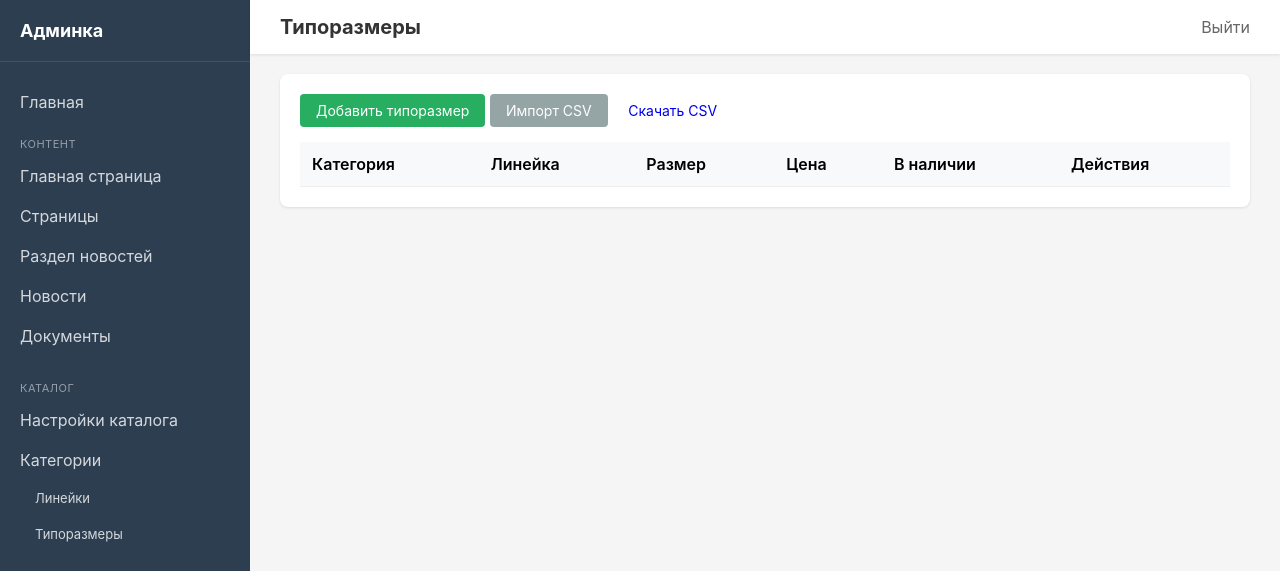
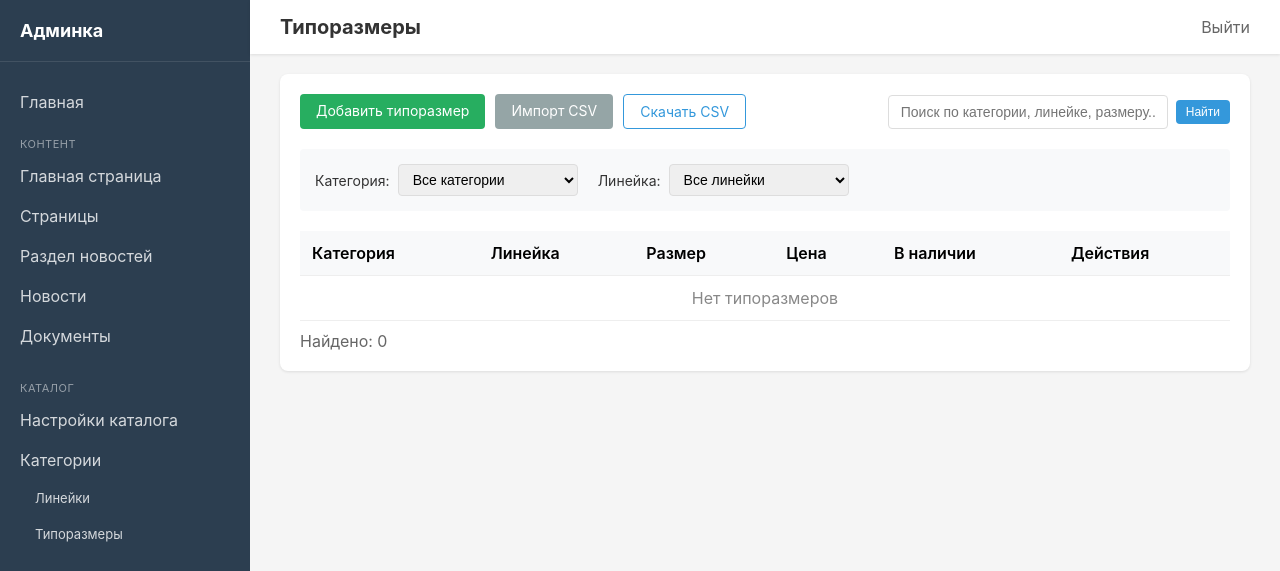
Before and after one commit to android156/GTT2026, a Flask app: page /admin/size-items/ in a window 1280 px wide. Shown: the top 571 px of the page. Run offline with Flask 3, Linux system fonts and the light colour scheme; a user stored in the database is signed in; lists and menus that the app fills with data are empty.

Commit message:
Add filtering and search capabilities to admin product line and size item lists
Implement server-side filtering and search functionality for ProductLine and SizeItem lists in the admin interface. This includes adding filter dropdowns for Category and ProductLine, along with a global search input across multiple fields. Corresponding template modifications in `product_lines_list.html` and `size_items_list.html` render these new UI elements. CSS styles for the new toolbar and filter components are added to `templates/admin/base.html`. Server-side logic in `blueprints/admin.py` is updated to handle the new query parameters for filtering and searching.

Replit-Commit-Author: Agent
Replit-Commit-Session-Id: af29bfee-a78e-48ae-98e9-ea0bf268acfe
Replit-Commit-Checkpoint-Type: intermediate_checkpoint
Replit-Commit-Event-Id: 453a5ba9-bb4b-4921-9720-7f01d66f50bc
Replit-Commit-Screenshot-Url: https://storage.googleapis.com/screenshot-production-us-central1/0eb04fca-7d1f-42bb-afb3-eff8a68c4d6e/af29bfee-a78e-48ae-98e9-ea0bf268acfe/d4T43sh
Replit-Helium-Checkpoint-Created: true

```diff
--- a/blueprints/admin.py
+++ b/blueprints/admin.py
@@ -726,8 +726,30 @@ def categories_import():
 @admin_bp.route('/product-lines/')
 @login_required
 def product_lines_list():
-    pls = ProductLine.query.join(Category).order_by(Category.name, ProductLine.sort_order).all()
-    return render_template('admin/product_lines_list.html', product_lines=pls)
+    categories = Category.query.order_by(Category.name).all()
+
+    category_id = request.args.get('category_id', '', type=str)
+    search = request.args.get('search', '', type=str).strip().lower()
+
+    query = ProductLine.query.join(Category)
+
+    if category_id:
+        query = query.filter(ProductLine.category_id == int(category_id))
+
+    if search:
+        query = query.filter(
+            db.or_(
+                Category.name.ilike(f'%{search}%'),
+                ProductLine.name.ilike(f'%{search}%')
+            )
+        )
+
+    pls = query.order_by(Category.name, ProductLine.sort_order).all()
+    return render_template('admin/product_lines_list.html',
+                           product_lines=pls,
+                           categories=categories,
+                           selected_category=category_id,
+                           search=request.args.get('search', ''))
 
 
 @admin_bp.route('/product-lines/add/', methods=['GET', 'POST'])
@@ -956,10 +978,38 @@ def accessory_blocks_delete(id):
 @admin_bp.route('/size-items/')
 @login_required
 def size_items_list():
-    items = SizeItem.query.join(ProductLine).join(Category).order_by(
-        Category.name, ProductLine.name, SizeItem.size_text
-    ).all()
-    return render_template('admin/size_items_list.html', size_items=items)
+    categories = Category.query.order_by(Category.name).all()
+    product_lines = ProductLine.query.join(Category).order_by(Category.name, ProductLine.name).all()
+
+    category_id = request.args.get('category_id', '', type=str)
+    product_line_id = request.args.get('product_line_id', '', type=str)
+    search = request.args.get('search', '', type=str).strip().lower()
+
+    query = SizeItem.query.join(ProductLine).join(Category)
+
+    if category_id:
+        query = query.filter(ProductLine.category_id == int(category_id))
+
+    if product_line_id:
+        query = query.filter(SizeItem.product_line_id == int(product_line_id))
+
+    if search:
+        query = query.filter(
+            db.or_(
+                Category.name.ilike(f'%{search}%'),
+                ProductLine.name.ilike(f'%{search}%'),
+                SizeItem.size_text.ilike(f'%{search}%')
+            )
+        )
+
+    items = query.order_by(Category.name, ProductLine.name, SizeItem.size_text).all()
+    return render_template('admin/size_items_list.html',
+                           size_items=items,
+                           categories=categories,
+                           product_lines=product_lines,
+                           selected_category=category_id,
+                           selected_product_line=product_line_id,
+                           search=request.args.get('search', ''))
 
 
 @admin_bp.route('/size-items/add/', methods=['GET', 'POST'])
--- a/templates/admin/base.html
+++ b/templates/admin/base.html
@@ -61,6 +61,19 @@
         .stat-value { font-size: 32px; font-weight: bold; color: #3498db; }
         .stat-label { color: #666; margin-top: 5px; }
         .actions { display: flex; gap: 5px; }
+        .btn-outline { background: white; color: #3498db; border: 1px solid #3498db; }
+        .btn-outline:hover { background: #3498db; color: white; }
+        .list-toolbar { display: flex; justify-content: space-between; align-items: center; gap: 20px; margin-bottom: 20px; flex-wrap: wrap; }
+        .toolbar-actions { display: flex; gap: 10px; flex-wrap: wrap; }
+        .toolbar-search { display: flex; gap: 8px; align-items: center; }
+        .search-form { display: flex; gap: 8px; align-items: center; }
+        .search-input { padding: 8px 12px; border: 1px solid #ddd; border-radius: 4px; font-size: 14px; min-width: 280px; }
+        .search-input:focus { border-color: #3498db; outline: none; }
+        .filters-row { margin-bottom: 20px; padding: 15px; background: #f8f9fa; border-radius: 4px; }
+        .filter-form { display: flex; gap: 20px; align-items: center; flex-wrap: wrap; }
+        .filter-form label { display: flex; align-items: center; gap: 8px; font-size: 14px; color: #333; }
+        .filter-form select { padding: 6px 10px; border: 1px solid #ddd; border-radius: 4px; font-size: 14px; min-width: 180px; }
+        .filter-form select:focus { border-color: #3498db; outline: none; }
     </style>
 </head>
 <body>
--- a/templates/admin/size_items_list.html
+++ b/templates/admin/size_items_list.html
@@ -4,11 +4,45 @@
 
 {% block content %}
 <div class="card">
-    <p style="margin-bottom: 15px;">
-        <a href="{{ url_for('admin.size_items_add') }}" class="btn btn-success">Добавить типоразмер</a>
-        <a href="{{ url_for('admin.size_items_import') }}" class="btn btn-secondary">Импорт CSV</a>
-        <a href="{{ url_for('admin.csv_export_size_items') }}" class="btn btn-outline">Скачать CSV</a>
-    </p>
+    <div class="list-toolbar">
+        <div class="toolbar-actions">
+            <a href="{{ url_for('admin.size_items_add') }}" class="btn btn-success">Добавить типоразмер</a>
+            <a href="{{ url_for('admin.size_items_import') }}" class="btn btn-secondary">Импорт CSV</a>
+            <a href="{{ url_for('admin.csv_export_size_items') }}" class="btn btn-outline">Скачать CSV</a>
+        </div>
+        <div class="toolbar-search">
+            <form method="GET" class="search-form">
+                <input type="text" name="search" value="{{ search }}" placeholder="Поиск по категории, линейке, размеру..." class="search-input">
+                <button type="submit" class="btn btn-primary btn-sm">Найти</button>
+                {% if search or selected_category or selected_product_line %}
+                <a href="{{ url_for('admin.size_items_list') }}" class="btn btn-outline btn-sm">Сбросить</a>
+                {% endif %}
+            </form>
+        </div>
+    </div>
+
+    <div class="filters-row">
+        <form method="GET" class="filter-form" id="filterForm">
+            <input type="hidden" name="search" value="{{ search }}">
+            <label>Категория:
+                <select name="category_id" id="categoryFilter" onchange="filterByCategory()">
+                    <option value="">Все категории</option>
+                    {% for cat in categories %}
+                    <option value="{{ cat.id }}" {{ 'selected' if selected_category|string == cat.id|string }}>{{ cat.name }}</option>
+                    {% endfor %}
+                </select>
+            </label>
+            <label>Линейка:
+                <select name="product_line_id" id="productLineFilter" onchange="this.form.submit()">
+                    <option value="">Все линейки</option>
+                    {% for pl in product_lines %}
+                    <option value="{{ pl.id }}" data-category="{{ pl.category_id }}" {{ 'selected' if selected_product_line|string == pl.id|string }}>{{ pl.category.name }} / {{ pl.name }}</option>
+                    {% endfor %}
+                </select>
+            </label>
+        </form>
+    </div>
+
     <table>
         <thead>
             <tr><th>Категория</th><th>Линейка</th><th>Размер</th><th>Цена</th><th>В наличии</th><th>Действия</th></tr>
@@ -29,8 +63,45 @@
                     </form>
                 </td>
             </tr>
+            {% else %}
+            <tr><td colspan="6" style="text-align:center;color:#888;">Нет типоразмеров</td></tr>
             {% endfor %}
         </tbody>
     </table>
+    <p style="margin-top:10px;color:#666;">Найдено: {{ size_items|length }}</p>
 </div>
+
+<script>
+function filterByCategory() {
+    const categoryId = document.getElementById('categoryFilter').value;
+    filterProductLines(categoryId);
+    document.getElementById('filterForm').submit();
+}
+
+function filterProductLines(categoryId) {
+    const plSelect = document.getElementById('productLineFilter');
+    const options = plSelect.querySelectorAll('option');
+
+    options.forEach(opt => {
+        if (!opt.value) {
+            opt.style.display = '';
+        } else if (!categoryId || opt.dataset.category === categoryId) {
+            opt.style.display = '';
+        } else {
+            opt.style.display = 'none';
+        }
+    });
+
+    if (plSelect.selectedOptions[0] && plSelect.selectedOptions[0].style.display === 'none') {
+        plSelect.value = '';
+    }
+}
+
+document.addEventListener('DOMContentLoaded', function() {
+    const categoryId = document.getElementById('categoryFilter').value;
+    if (categoryId) {
+        filterProductLines(categoryId);
+    }
+});
+</script>
 {% endblock %}
```
Also changed, not shown: templates/admin/product_lines_list.html (+34 -5 lines).
